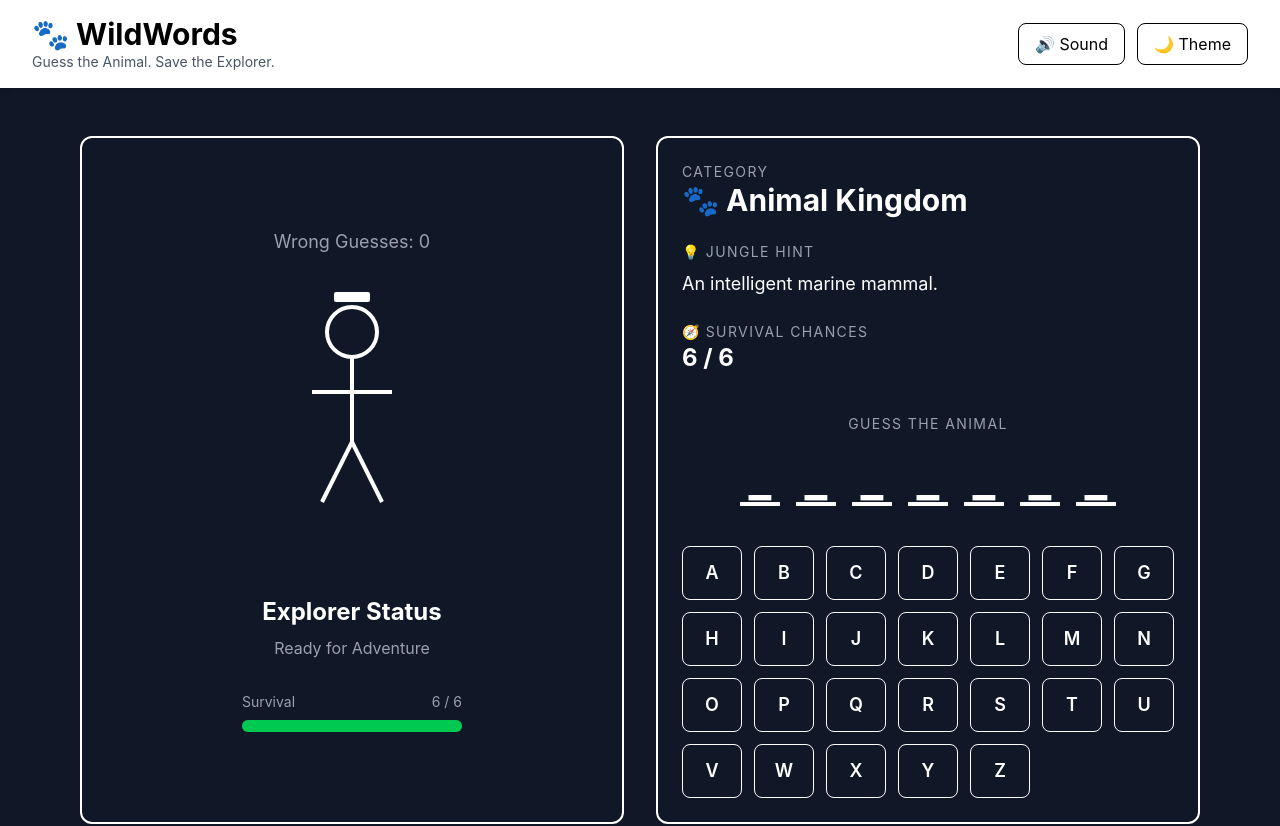
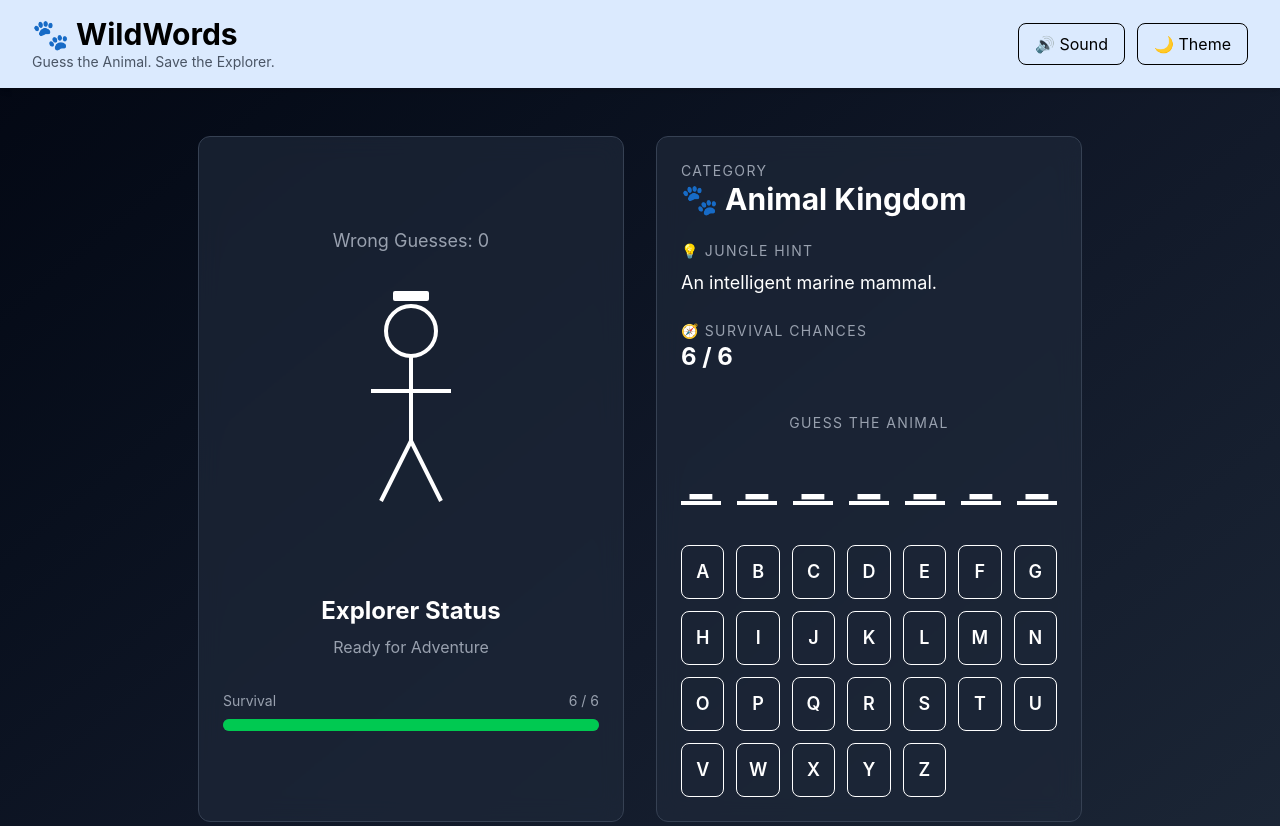
Before and after one commit to Rashika-S/3skill-frontend-internship, a React (Vite) app in the folder Project-3/: page / in a window 1280 px wide. Shown: the top 826 px of the page. Built offline with nearby package versions, Linux system fonts and the light colour scheme.

Commit message:
modified

```diff
--- a/Project-3/src/App.jsx
+++ b/Project-3/src/App.jsx
@@ -59,7 +59,7 @@ function App() {
   }
 
   return (
-    <div className="min-h-screen bg-gray-900 text-white">
+    <div className="min-h-screen flex flex-col bg-gradient-to-br from-gray-950 via-gray-900 to-gray-800 text-white">
       <Header />
       <GameLayout
       selectedAnimal={selectedAnimal}
--- a/Project-3/src/components/GameLayout.jsx
+++ b/Project-3/src/components/GameLayout.jsx
@@ -17,12 +17,12 @@ function GameLayout({
       <div className="grid md:grid-cols-2 gap-8">
 
         {/* Left */}
-        <section className="border-2 border-white rounded-xl flex items-center justify-center p-6">
-          <ExplorerPanel incorrectLetters={incorrectLetters} />
+        <section className="bg-gray-800/70 backdrop-blur-md border border-gray-700 hover:border-gray-500 hover:shadow-2xl transition-all duration-300 rounded-xl p-6">
+         <ExplorerPanel incorrectLetters={incorrectLetters} />
         </section>
 
         {/* Right */}
-        <section className="border-2 border-white rounded-xl p-6">
+        <section className="bg-gray-800/70 backdrop-blur-md border border-gray-700 hover:border-gray-500 hover:shadow-2xl transition-all duration-300 rounded-xl p-6">
 
           <GameInfo selectedAnimal={selectedAnimal} />
 
--- a/Project-3/src/components/Header.jsx
+++ b/Project-3/src/components/Header.jsx
@@ -1,6 +1,6 @@
 function Header() {
   return (
-    <header className="bg-white text-black shadow-md">
+    <header className="bg-blue-100 text-black shadow-md">
       <div className="max-w-7xl mx-auto flex items-center justify-between px-8 py-4">
 
         <div>
```
